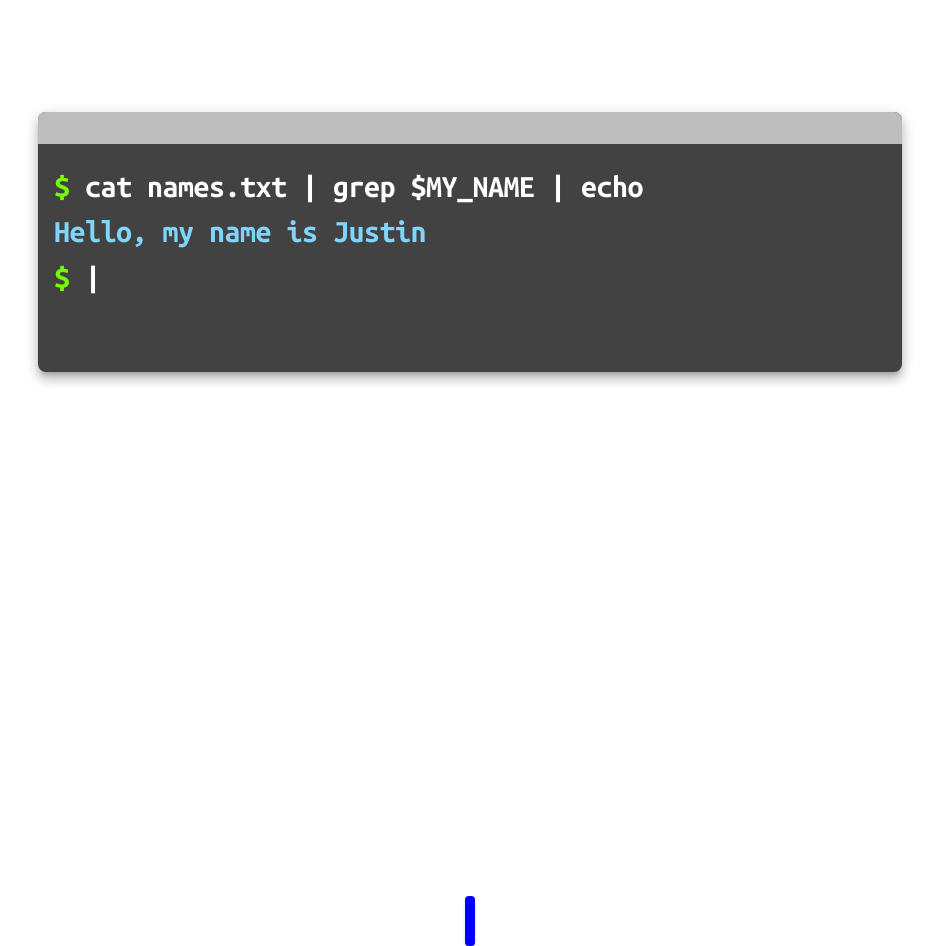
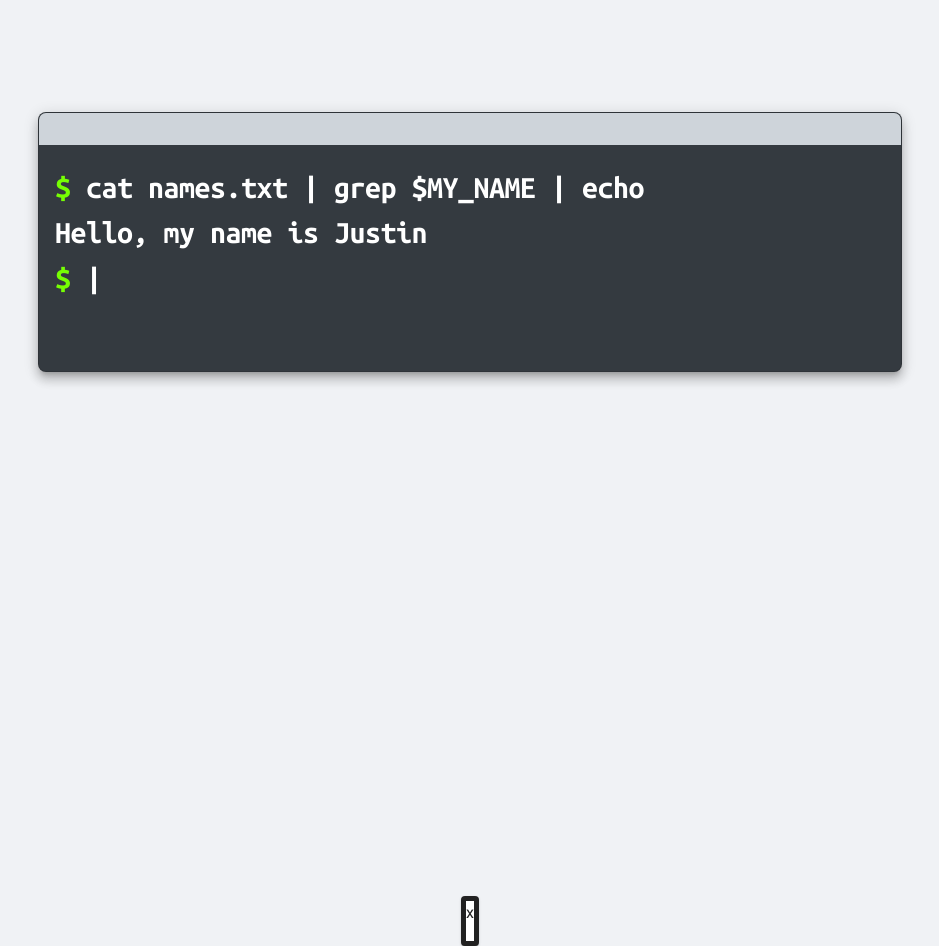
Before and after one commit to jpal91/resume, a Next.js app: page / in a window 1280 px wide. Shown: the whole page, without its empty margins (170-1109 px from the left). Built offline with nearby package versions, Linux system fonts and the light colour scheme.

Commit message:
added css styling in

```diff
--- a/components/Sections/Skills.js
+++ b/components/Sections/Skills.js
@@ -7,7 +7,7 @@ const Skills = (props) => {
         <>
             <Fade in={props.inView} timeout={ {enter: 1000} } >
             <Card sx={{ borderColor: 'blue', borderWidth: '5px', borderStyle: 'solid', width: '100%', height: '50px' }}>
-
+                x
             </Card>
             </Fade>
         </>
--- a/components/Splash/Terminal.js
+++ b/components/Splash/Terminal.js
@@ -4,6 +4,7 @@ import CardHeader from '@mui/material/CardHeader'
 import CardContent from '@mui/material/CardContent'
 
 import Bash from './Bash'
+import boxShadows from '../../styles/theme/base/boxShadows'
 
 const Terminal = () => {
     const [typeState, setTypeState] = useState(0)
@@ -19,13 +20,15 @@ const Terminal = () => {
                 width: { xs: '100%', sm: "75%", md: '75%', lg: '75%', xl: '75%'},
                 display: 'flex',
                 flexDirection: 'column',
-                backgroundColor: 'primary.dgrey',
+                backgroundColor: 'grey.800',
                 minHeight: { xs: '200px', sm: '200px', md: '260px', lg: '260px', xl: '260px' },
                 mt: 2,
-                borderRadius: '8px'
+                borderRadius: '8px',
+                border: `${1 / 16}rem solid rgba(0, 0, 0, 0.125)`,
+                // boxShadow: boxShadows.md
             }}
         >
-            <CardHeader sx={{ backgroundColor: 'primary.lgrey' }}></CardHeader>
+            <CardHeader sx={{ backgroundColor: 'grey.400' }}></CardHeader>
             <CardContent>
                 <Bash
                     strings={[' cat names.txt | grep $MY_NAME | echo']}
--- a/package.json
+++ b/package.json
@@ -14,6 +14,7 @@
     "@emotion/styled": "^11.10.5",
     "@mui/material": "^5.11.2",
     "@next/font": "13.1.1",
+    "chroma-js": "^2.4.2",
     "eslint": "8.30.0",
     "eslint-config-next": "13.1.1",
     "next": "13.1.1",
--- /dev/null
+++ b/styles/theme/base/boxShadows.js
@@ -0,0 +1,94 @@
+import boxShadow from "../functions/boxShadow";
+import colors from './colors'
+
+const { black, white, tabs, coloredShadows } = colors;
+
+const boxShadows = {
+  xs: boxShadow([0, 2], [9, -5], black.main, 0.15),
+  sm: boxShadow([0, 5], [10, 0], black.main, 0.12),
+  md: `${boxShadow([0, 4], [6, -1], black.main, 0.1)}, ${boxShadow(
+    [0, 2],
+    [4, -1],
+    black.main,
+    0.06
+  )}`,
+  lg: `${boxShadow([0, 10], [15, -3], black.main, 0.1)}, ${boxShadow(
+    [0, 4],
+    [6, -2],
+    black.main,
+    0.05
+  )}`,
+  xl: `${boxShadow([0, 20], [25, -5], black.main, 0.1)}, ${boxShadow(
+    [0, 10],
+    [10, -5],
+    black.main,
+    0.04
+  )}`,
+  xxl: boxShadow([0, 20], [27, 0], black.main, 0.05),
+  inset: boxShadow([0, 1], [2, 0], black.main, 0.075, "inset"),
+  colored: {
+    primary: `${boxShadow([0, 4], [20, 0], black.main, 0.14)}, ${boxShadow(
+      [0, 7],
+      [10, -5],
+      coloredShadows.primary,
+      0.4
+    )}`,
+    secondary: `${boxShadow([0, 4], [20, 0], black.main, 0.14)}, ${boxShadow(
+      [0, 7],
+      [10, -5],
+      coloredShadows.secondary,
+      0.4
+    )}`,
+    info: `${boxShadow([0, 4], [20, 0], black.main, 0.14)}, ${boxShadow(
+      [0, 7],
+      [10, -5],
+      coloredShadows.info,
+      0.4
+    )}`,
+    success: `${boxShadow([0, 4], [20, 0], black.main, 0.14)}, ${boxShadow(
+      [0, 7],
+      [10, -5],
+      coloredShadows.success,
+      0.4
+    )}`,
+    warning: `${boxShadow([0, 4], [20, 0], black.main, 0.14)}, ${boxShadow(
+      [0, 7],
+      [10, -5],
+      coloredShadows.warning,
+      0.4
+    )}`,
+    error: `${boxShadow([0, 4], [20, 0], black.main, 0.14)}, ${boxShadow(
+      [0, 7],
+      [10, -5],
+      coloredShadows.error,
+      0.4
+    )}`,
+    light: `${boxShadow([0, 4], [20, 0], black.main, 0.14)}, ${boxShadow(
+      [0, 7],
+      [10, -5],
+      coloredShadows.light,
+      0.4
+    )}`,
+    dark: `${boxShadow([0, 4], [20, 0], black.main, 0.14)}, ${boxShadow(
+      [0, 7],
+      [10, -5],
+      coloredShadows.dark,
+      0.4
+    )}`,
+  },
+
+  navbarBoxShadow: `${boxShadow([0, 0], [1, 1], white.main, 0.9, "inset")}, ${boxShadow(
+    [0, 20],
+    [27, 0],
+    black.main,
+    0.05
+  )}`,
+  sliderBoxShadow: {
+    thumb: boxShadow([0, 1], [13, 0], black.main, 0.2),
+  },
+  tabsBoxShadow: {
+    indicator: boxShadow([0, 1], [5, 1], tabs.indicator.boxShadow, 1),
+  },
+};
+
+export default boxShadows;
--- a/styles/theme/base/colors.js
+++ b/styles/theme/base/colors.js
@@ -1,15 +1,270 @@
-import { blue, grey, lightGreen, lightBlue } from '@mui/material/colors'
+// import { blue, grey, lightGreen, lightBlue } from '@mui/material/colors'
+
+// const colors = {
+//     primary: {
+//         main: blue[500],
+//         text: '#000000',
+//         lgrey: grey[400],
+//         dgrey: grey[800],
+//         white: '#fff',
+//         ngreen: lightGreen['A400'],
+//         lblue: lightBlue[200]
+//     }
+// }
+
+// export default colors
 
 const colors = {
+    background: {
+      default: "#f0f2f5",
+    },
+
+    text: {
+      main: "#7b809a",
+      focus: "#7b809a",
+    },
+
+    transparent: {
+      main: "transparent",
+    },
+
+    white: {
+      main: "#ffffff",
+      focus: "#ffffff",
+    },
+
+    black: {
+      light: "#000000",
+      main: "#000000",
+      focus: "#000000",
+    },
+
     primary: {
-        main: blue[500],
-        text: '#000000',
-        lgrey: grey[400],
-        dgrey: grey[800],
-        white: '#fff',
-        ngreen: lightGreen['A400'],
-        lblue: lightBlue[200]
-    }
-}
+      main: "#e91e63",
+      focus: "#e91e63",
+    },
 
-export default colors
+    secondary: {
+      main: "#7b809a",
+      focus: "#8f93a9",
+    },
+
+    info: {
+      main: "#1A73E8",
+      focus: "#1662C4",
+    },
+
+    success: {
+      main: "#4CAF50",
+      focus: "#67bb6a",
+    },
+
+    warning: {
+      main: "#fb8c00",
+      focus: "#fc9d26",
+    },
+
+    error: {
+      main: "#F44335",
+      focus: "#f65f53",
+    },
+
+    light: {
+      main: "#f0f2f5",
+      focus: "#f0f2f5",
+    },
+
+    dark: {
+      main: "#344767",
+      focus: "#2c3c58",
+    },
+
+    grey: {
+      100: "#f8f9fa",
+      200: "#f0f2f5",
+      300: "#dee2e6",
+      400: "#ced4da",
+      500: "#adb5bd",
+      600: "#6c757d",
+      700: "#495057",
+      800: "#343a40",
+      900: "#212529",
+    },
+
+    lightGreen: {
+        A400: '#76ff03'
+    },
+
+    lightBlue: {
+        200: '#81d4fa'
+    },
+
+    blue: {
+        500: '#2196f3'
+    },
+
+    gradients: {
+      primary: {
+        main: "#EC407A",
+        state: "#D81B60",
+      },
+
+      secondary: {
+        main: "#747b8a",
+        state: "#495361",
+      },
+
+      info: {
+        main: "#49a3f1",
+        state: "#1A73E8",
+      },
+
+      success: {
+        main: "#66BB6A",
+        state: "#43A047",
+      },
+
+      warning: {
+        main: "#FFA726",
+        state: "#FB8C00",
+      },
+
+      error: {
+        main: "#EF5350",
+        state: "#E53935",
+      },
+
+      light: {
+        main: "#EBEFF4",
+        state: "#CED4DA",
+      },
+
+      dark: {
+        main: "#42424a",
+        state: "#191919",
+      },
+    },
+
+    socialMediaColors: {
+      facebook: {
+        main: "#3b5998",
+        dark: "#344e86",
+      },
+
+      twitter: {
+        main: "#55acee",
+        dark: "#3ea1ec",
+      },
+
+      instagram: {
+        main: "#125688",
+        dark: "#0e456d",
+      },
+
+      linkedin: {
+        main: "#0077b5",
+        dark: "#00669c",
+      },
+
+      pinterest: {
+        main: "#cc2127",
+        dark: "#b21d22",
+      },
+
+      youtube: {
+        main: "#e52d27",
+        dark: "#d41f1a",
+      },
+
+      vimeo: {
+        main: "#1ab7ea",
+        dark: "#13a3d2",
+      },
+
+      slack: {
+        main: "#3aaf85",
+        dark: "#329874",
+      },
+
+      dribbble: {
+        main: "#ea4c89",
+        dark: "#e73177",
+      },
+
+      github: {
+        main: "#24292e",
+        dark: "#171a1d",
+      },
+
+      reddit: {
+        main: "#ff4500",
+        dark: "#e03d00",
+      },
+
+      tumblr: {
+        main: "#35465c",
+        dark: "#2a3749",
+      },
+    },
+
+    badgeColors: {
+      primary: {
+        background: "#f8b3ca",
+        text: "#cc084b",
+      },
+
+      secondary: {
+        background: "#d7d9e1",
+        text: "#6c757d",
+      },
+
+      info: {
+        background: "#aecef7",
+        text: "#095bc6",
+      },
+
+      success: {
+        background: "#bce2be",
+        text: "#339537",
+      },
+
+      warning: {
+        background: "#ffd59f",
+        text: "#c87000",
+      },
+
+      error: {
+        background: "#fcd3d0",
+        text: "#f61200",
+      },
+
+      light: {
+        background: "#ffffff",
+        text: "#c7d3de",
+      },
+
+      dark: {
+        background: "#8097bf",
+        text: "#1e2e4a",
+      },
+    },
+
+    coloredShadows: {
+      primary: "#e91e62",
+      secondary: "#110e0e",
+      info: "#00bbd4",
+      success: "#4caf4f",
+      warning: "#ff9900",
+      error: "#f44336",
+      light: "#adb5bd",
+      dark: "#404040",
+    },
+
+    inputBorderColor: "#d2d6da",
+
+    tabs: {
+      indicator: { boxShadow: "#ddd" },
+    },
+  };
+
+  export default colors;
--- a/styles/theme/base/typography.js
+++ b/styles/theme/base/typography.js
@@ -1,13 +1,13 @@
 import colors from "./colors";
 
-const { primary } = colors;
+const { black, white } = colors;
 
 const baseProperties = {
 	fontWeightBold: 700,
 	fontWeightMedium: 600,
 	fontWeightRegular: 400,
 	fontWeightLight: 300,
-	color: primary.text,
+	color: black.main,
 };
 
 const fontFam = {
@@ -24,7 +24,7 @@ const typography = {
 	h1: {
 		fontWeight: baseProperties.fontWeightBold,
         fontFamily: ubuntu.regular,
-        color: primary.white,
+        color: white.main,
         fontSize: "32px"
 	},
 };
--- a/styles/theme/components/appbar.js
+++ b/styles/theme/components/appbar.js
@@ -1,11 +1,11 @@
 import colors from "../base/colors";
 
-const { primary } = colors
+const { blue } = colors
 
 const appbar = {
     styleOverrides: {
 		root: {
-			backgroundColor: primary.main,
+			backgroundColor: blue[500],
 			position: "sticky",
 			maxWidth: "100%",
 			height: "72px",
--- /dev/null
+++ b/styles/theme/functions/boxShadow.js
@@ -0,0 +1,29 @@
+// import rgba from "assets/theme/functions/rgba";
+import chroma from 'chroma-js'
+// import pxToRem from "assets/theme/functions/pxToRem";
+
+function hexToRgb(color) {
+    return chroma(color).rgb().join(", ");
+  }
+
+function rgba(color, opacity) {
+    return `rgba(${hexToRgb(color)}, ${opacity})`;
+  }
+
+function pxToRem(number, baseNumber = 8) {
+    return `${number / baseNumber}rem`;
+  }
+
+//   export default pxToRem;
+
+function boxShadow(offset = [], radius = [], color, opacity, inset = "") {
+  const [x, y] = offset;
+  const [blur, spread] = radius;
+
+  return `${inset} ${pxToRem(x)} ${pxToRem(y)} ${pxToRem(blur)} ${pxToRem(spread)} ${rgba(
+    color,
+    opacity
+  )}`;
+}
+
+export default boxShadow;
--- a/styles/theme/index.js
+++ b/styles/theme/index.js
@@ -13,12 +13,14 @@ import appbar from "./components/appbar";
 // import fab from "./components/fab";
 // import card from "./components/card";
 // import drawer from "./components/drawer";
+import boxShadows from "./base/boxShadows";
 
 export default createTheme({
 	typography: { ...typography },
 	palette: { ...colors },
 	borders: { ...borders },
 	breakpoints: { ...breakpoints },
+    boxShadows: { ...boxShadows },
 	components: {
 		MuiCssBaseline: {
 			styleOverrides: {
```
Also changed, not shown: 1 other file (tests, documents, lock files or other folders).
